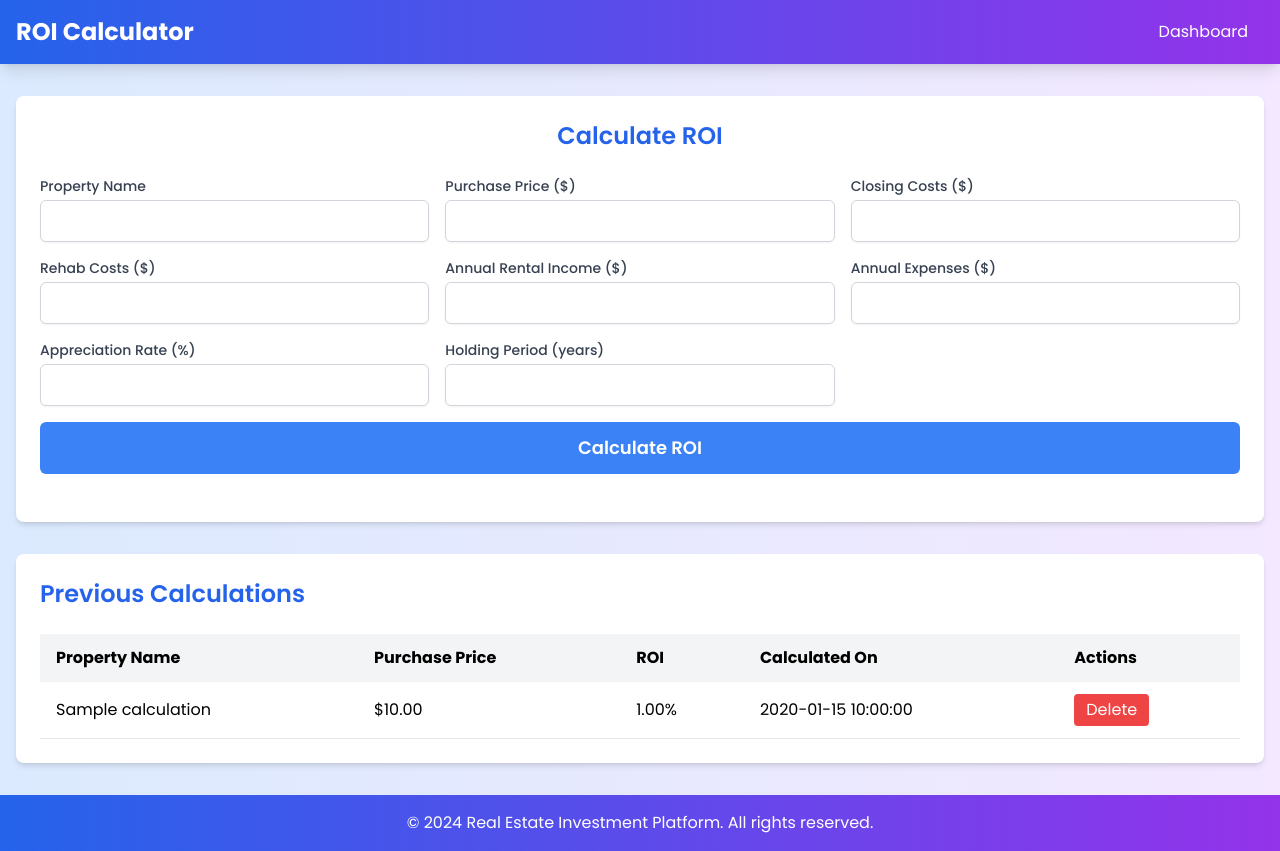
After one commit to nztinversive/Real-estate-app, a Flask app: page /roi_calculator in a window 1280 px wide. The commit adds this page. Run offline with Flask 2, Linux system fonts and the light colour scheme; tables that the repository leaves empty hold one stand-in row (values such as "Sample post"); some libraries are stand-ins or nearby versions.

Commit message:
Added ROI calculator

```diff
--- a/app/routes.py
+++ b/app/routes.py
@@ -4,7 +4,7 @@ import os
 import base64
 from openai import OpenAI
 from openai.types.chat import ChatCompletionMessageParam
-from .models import db, PropertyDescription, CashFlowCalculation, PropertyComparison
+from .models import db, PropertyDescription, CashFlowCalculation, PropertyComparison, ROICalculation
 from datetime import datetime
 
 main = Blueprint('main', __name__)
@@ -171,6 +171,55 @@ def delete_property_comparison(id):
     db.session.commit()
     return jsonify({'success': True})
 
+@main.route('/roi_calculator', methods=['GET', 'POST'])
+def roi_calculator():
+    if request.method == 'POST':
+        purchase_price = float(request.form['purchase_price'])
+        closing_costs = float(request.form['closing_costs'])
+        rehab_costs = float(request.form['rehab_costs'])
+        annual_rental_income = float(request.form['annual_rental_income'])
+        annual_expenses = float(request.form['annual_expenses'])
+        appreciation_rate = float(request.form['appreciation_rate']) / 100
+        holding_period = int(request.form['holding_period'])
+
+        total_investment = purchase_price + closing_costs + rehab_costs
+        total_profit = 0
+        for year in range(holding_period):
+            annual_cash_flow = annual_rental_income - annual_expenses
+            appreciation = purchase_price * (1 + appreciation_rate) ** year - purchase_price
+            total_profit += annual_cash_flow + appreciation
+
+        roi = (total_profit / total_investment) * 100
+
+        new_calculation = ROICalculation(
+            property_name=request.form['property_name'],
+            purchase_price=purchase_price,
+            closing_costs=closing_costs,
+            rehab_costs=rehab_costs,
+            annual_rental_income=annual_rental_income,
+            annual_expenses=annual_expenses,
+            appreciation_rate=appreciation_rate * 100,
+            holding_period=holding_period,
+            roi=roi
+        )
+        db.session.add(new_calculation)
+        db.session.commit()
+
+        return jsonify({
+            'roi': roi,
+            'id': new_calculation.id
+        })
+
+    calculations = ROICalculation.query.order_by(ROICalculation.created_at.desc()).all()
+    return render_template('roi_calculator.html', calculations=calculations)
+
+@main.route('/delete_roi_calculation/<int:id>', methods=['POST'])
+def delete_roi_calculation(id):
+    calculation = ROICalculation.query.get_or_404(id)
+    db.session.delete(calculation)
+    db.session.commit()
+    return jsonify({'success': True})
+
 def allowed_file(filename):
     ALLOWED_EXTENSIONS = {'png', 'jpg', 'jpeg', 'gif'}
     return '.' in filename and filename.rsplit('.', 1)[1].lower() in ALLOWED_EXTENSIONS
--- /dev/null
+++ b/app/templates/roi_calculator.html
@@ -0,0 +1,115 @@
+<!DOCTYPE html>
+<html lang="en">
+<head>
+    <meta charset="UTF-8">
+    <meta name="viewport" content="width=device-width, initial-scale=1.0">
+    <title>ROI Calculator</title>
+    <script src="https://cdn.tailwindcss.com"></script>
+    <style>
+        @import url('https://fonts.googleapis.com/css2?family=Poppins:wght@300;400;500;600;700&display=swap');
+        body {
+            font-family: 'Poppins', sans-serif;
+        }
+    </style>
+</head>
+<body class="bg-gradient-to-r from-blue-100 to-purple-100 min-h-screen flex flex-col">
+    <nav class="bg-gradient-to-r from-blue-600 to-purple-600 p-4 text-white shadow-lg w-full">
+        <div class="max-w-7xl mx-auto flex justify-between items-center">
+            <h1 class="text-2xl font-bold">ROI Calculator</h1>
+            <div>
+                <a href="{{ url_for('main.dashboard') }}" class="hover:underline mr-4">Dashboard</a>
+            </div>
+        </div>
+    </nav>
+
+    <main class="flex-grow w-full px-4 py-8">
+        <div class="max-w-7xl mx-auto">
+            <div class="bg-white p-6 rounded-lg shadow-md mb-8">
+                <h2 class="text-2xl font-semibold mb-6 text-blue-600 text-center">Calculate ROI</h2>
+                <form id="roi-form" class="space-y-4">
+                    <div class="grid grid-cols-1 md:grid-cols-2 lg:grid-cols-3 gap-4">
+                        <div>
+                            <label for="property_name" class="block text-sm font-medium text-gray-700 mb-1">Property Name</label>
+                            <input type="text" id="property_name" name="property_name" required class="w-full px-3 py-2 border border-gray-300 rounded-md shadow-sm focus:outline-none focus:ring-2 focus:ring-blue-500 focus:border-transparent">
+                        </div>
+                        <div>
+                            <label for="purchase_price" class="block text-sm font-medium text-gray-700 mb-1">Purchase Price ($)</label>
+                            <input type="number" id="purchase_price" name="purchase_price" required class="w-full px-3 py-2 border border-gray-300 rounded-md shadow-sm focus:outline-none focus:ring-2 focus:ring-blue-500 focus:border-transparent">
+                        </div>
+                        <div>
+                            <label for="closing_costs" class="block text-sm font-medium text-gray-700 mb-1">Closing Costs ($)</label>
+                            <input type="number" id="closing_costs" name="closing_costs" required class="w-full px-3 py-2 border border-gray-300 rounded-md shadow-sm focus:outline-none focus:ring-2 focus:ring-blue-500 focus:border-transparent">
+                        </div>
+                        <div>
+                            <label for="rehab_costs" class="block text-sm font-medium text-gray-700 mb-1">Rehab Costs ($)</label>
+                            <input type="number" id="rehab_costs" name="rehab_costs" required class="w-full px-3 py-2 border border-gray-300 rounded-md shadow-sm focus:outline-none focus:ring-2 focus:ring-blue-500 focus:border-transparent">
+                        </div>
+                        <div>
+                            <label for="annual_rental_income" class="block text-sm font-medium text-gray-700 mb-1">Annual Rental Income ($)</label>
+                            <input type="number" id="annual_rental_income" name="annual_rental_income" required class="w-full px-3 py-2 border border-gray-300 rounded-md shadow-sm focus:outline-none focus:ring-2 focus:ring-blue-500 focus:border-transparent">
+                        </div>
+                        <div>
+                            <label for="annual_expenses" class="block text-sm font-medium text-gray-700 mb-1">Annual Expenses ($)</label>
+                            <input type="number" id="annual_expenses" name="annual_expenses" required class="w-full px-3 py-2 border border-gray-300 rounded-md shadow-sm focus:outline-none focus:ring-2 focus:ring-blue-500 focus:border-transparent">
+                        </div>
+                        <div>
+                            <label for="appreciation_rate" class="block text-sm font-medium text-gray-700 mb-1">Appreciation Rate (%)</label>
+                            <input type="number" id="appreciation_rate" name="appreciation_rate" step="0.1" required class="w-full px-3 py-2 border border-gray-300 rounded-md shadow-sm focus:outline-none focus:ring-2 focus:ring-blue-500 focus:border-transparent">
+                        </div>
+                        <div>
+                            <label for="holding_period" class="block text-sm font-medium text-gray-700 mb-1">Holding Period (years)</label>
+                            <input type="number" id="holding_period" name="holding_period" required class="w-full px-3 py-2 border border-gray-300 rounded-md shadow-sm focus:outline-none focus:ring-2 focus:ring-blue-500 focus:border-transparent">
+                        </div>
+                    </div>
+                    <div class="mt-6">
+                        <button type="submit" class="w-full bg-blue-500 text-white px-4 py-3 rounded-md hover:bg-blue-600 transition duration-300 font-semibold text-lg">Calculate ROI</button>
+                    </div>
+                </form>
+                <div id="result" class="mt-6"></div>
+            </div>
+
+            <div class="bg-white p-6 rounded-lg shadow-md overflow-x-auto">
+                <h2 class="text-2xl font-semibold mb-6 text-blue-600">Previous Calculations</h2>
+                {% if calculations %}
+                    <table class="w-full">
+                        <thead class="bg-gray-100">
+                            <tr>
+                                <th class="py-3 px-4 text-left">Property Name</th>
+                                <th class="py-3 px-4 text-left">Purchase Price</th>
+                                <th class="py-3 px-4 text-left">ROI</th>
+                                <th class="py-3 px-4 text-left">Calculated On</th>
+                                <th class="py-3 px-4 text-left">Actions</th>
+                            </tr>
+                        </thead>
+                        <tbody>
+                            {% for calculation in calculations %}
+                            <tr id="calculation-{{ calculation.id }}" class="border-b border-gray-200 hover:bg-gray-50">
+                                <td class="py-3 px-4">{{ calculation.property_name }}</td>
+                                <td class="py-3 px-4">${{ "%.2f"|format(calculation.purchase_price) }}</td>
+                                <td class="py-3 px-4">{{ "%.2f"|format(calculation.roi) }}%</td>
+                                <td class="py-3 px-4">{{ calculation.created_at.strftime('%Y-%m-%d %H:%M:%S') }}</td>
+                                <td class="py-3 px-4">
+                                    <button onclick="deleteCalculation({{ calculation.id }})" class="bg-red-500 text-white px-3 py-1 rounded hover:bg-red-600 transition duration-300">Delete</button>
+                                </td>
+                            </tr>
+                            {% endfor %}
+                        </tbody>
+                    </table>
+                {% else %}
+                    <p class="text-gray-600">No previous calculations found.</p>
+                {% endif %}
+            </div>
+        </div>
+    </main>
+
+    <footer class="bg-gradient-to-r from-blue-600 to-purple-600 text-white py-4 mt-auto w-full">
+        <div class="max-w-7xl mx-auto text-center">
+            <p>&copy; 2024 Real Estate Investment Platform. All rights reserved.</p>
+        </div>
+    </footer>
+
+    <script>
+        // ... (JavaScript remains unchanged) ...
+    </script>
+</body>
+</html>
```
Also changed, not shown: app/models.py (+13 -0 lines), app/templates/dashboard.html (+7 -0 lines).
